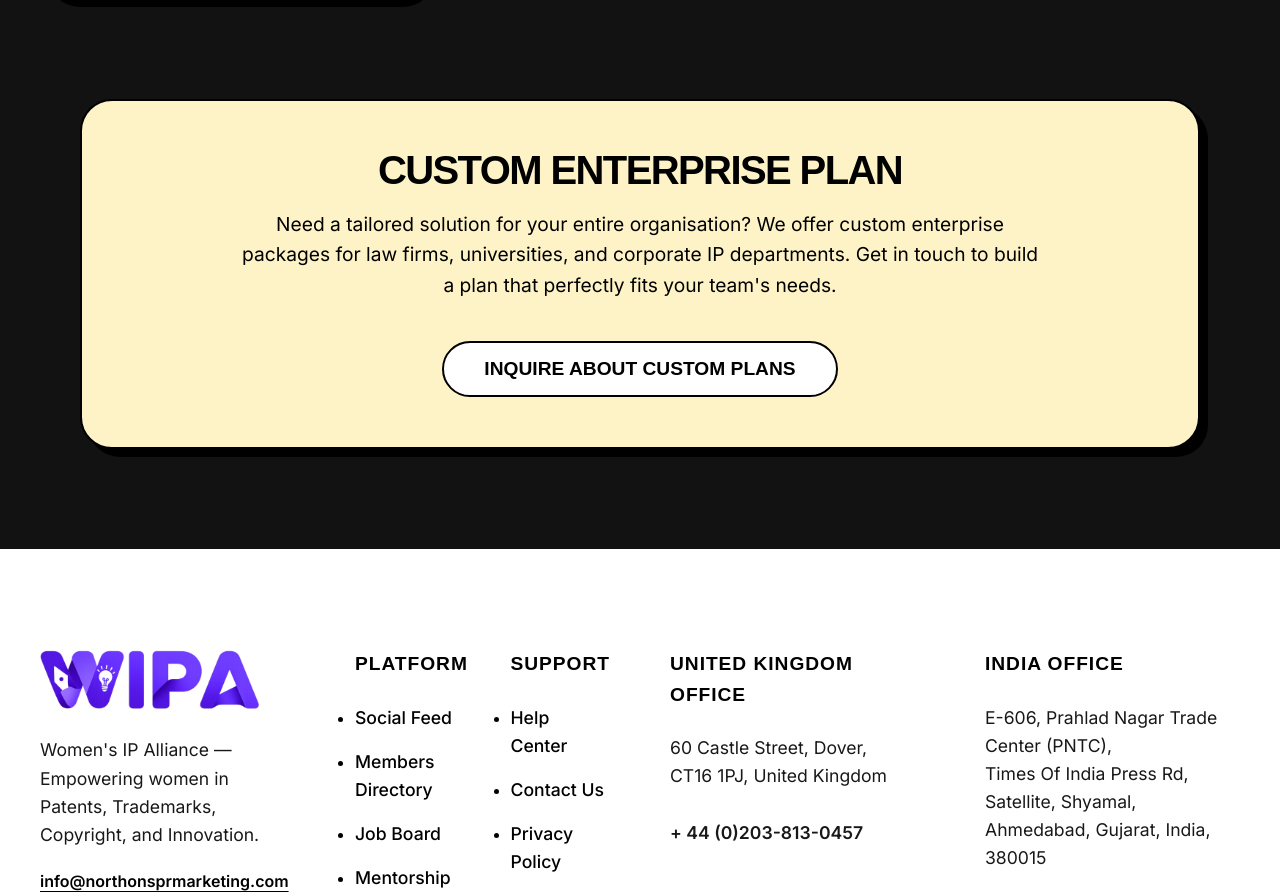
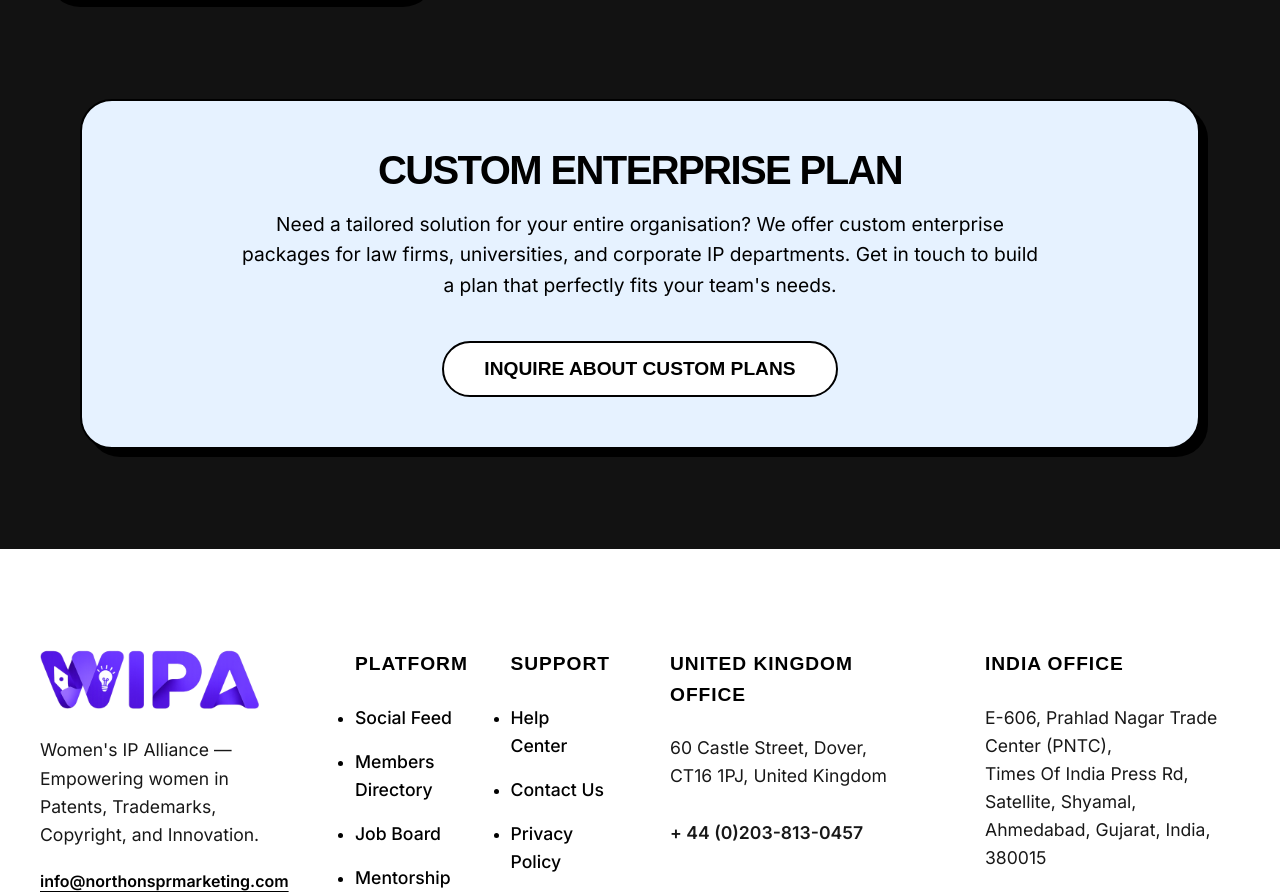
Before and after one commit to northornsmedia/wipa-main, a Next.js app: page /plans in a window 1280 px wide. Shown: the part 2054-2950 px from the top of the page. Built offline with nearby package versions, Linux system fonts and the light colour scheme; no server answers; a web font is replaced by a local one.

Commit message:
Change custom enterprise plan background color to pastel blue

```diff
--- a/src/app/plans/page.tsx
+++ b/src/app/plans/page.tsx
@@ -86,7 +86,7 @@ export default function PlansPage() {
       </section>
 
       <div style={{ width: '100%', maxWidth: '1200px', margin: '0 auto 100px', padding: '0 40px' }}>
-        <div style={{ backgroundColor: 'var(--color-pastel-yellow)', padding: '50px', borderRadius: '32px', border: '2px solid var(--color-black)', boxShadow: '8px 8px 0px var(--color-black)', display: 'flex', flexDirection: 'column', alignItems: 'center', textAlign: 'center' }}>
+        <div style={{ backgroundColor: '#e6f2ff', padding: '50px', borderRadius: '32px', border: '2px solid var(--color-black)', boxShadow: '8px 8px 0px var(--color-black)', display: 'flex', flexDirection: 'column', alignItems: 'center', textAlign: 'center' }}>
           <h2 className="heading-huge" style={{ fontSize: '2.5rem', marginBottom: '20px' }}>Custom Enterprise Plan</h2>
           <p style={{ fontSize: '1.2rem', maxWidth: '800px', marginBottom: '40px', lineHeight: 1.6 }}>
             Need a tailored solution for your entire organisation? We offer custom enterprise packages for law firms, universities, and corporate IP departments. Get in touch to build a plan that perfectly fits your team's needs.
```
